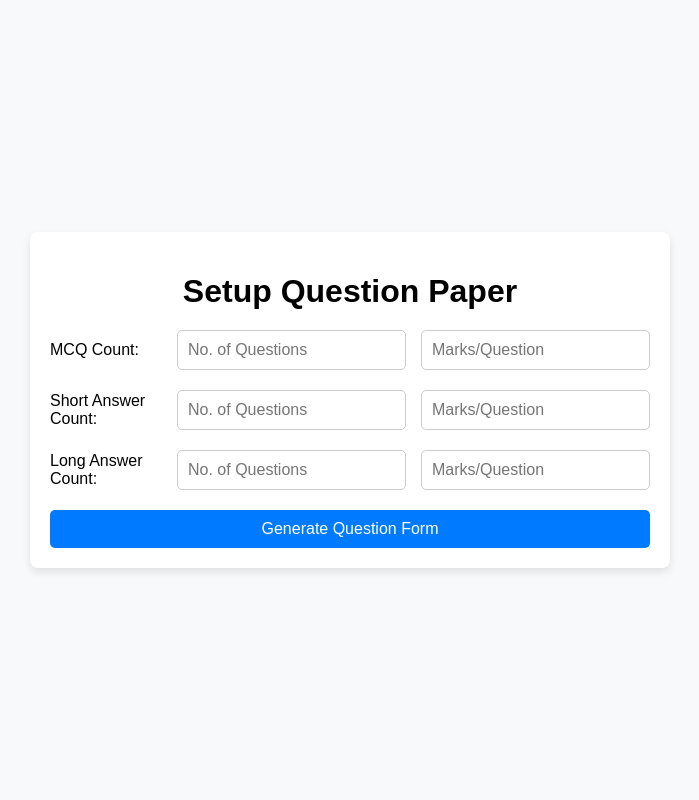
After one commit to PyCoach/online-exam-and-grading-system, a Flask app: template templates/design_question_paper.html in a window 1280 px wide. The commit adds this page. Shown: the whole page, without its empty margins (290-989 px from the left). Run offline with Flask 3, Linux system fonts and the light colour scheme; the template is opened without the code that fills it, so the values that code supplies are empty.

Commit message:
Initial commit

```diff
--- a/app.py
+++ b/app.py
@@ -14,27 +14,62 @@ def register():
 
 @app.route("/perform_registration",methods=['post'])
 def perform_registration():
-    adm_no=request.form.get('adm_no')
+    student_id=request.form.get('student_id')
     password=request.form.get('password')
     email=request.form.get('email')
     db=Database()
-    message=db.insert(adm_no,email,password)
+    message=db.insert(student_id,email,password)
     db.close_connection()
     return message
 
 
 @app.route('/perform_login',methods=['post'])
 def perform_login():
-    user_id=request.form.get('user_id')
-    password=request.form.get('password')
+    id=request.form.get('id').strip()
+    password=request.form.get('password').strip()
     db=Database()
-    response=db.fetch(user_id,password)
+    response,role,name=db.fetch(id,password)
     db.close_connection()
-    if response==True:
-        return render_template('after_login.html')
+    if response:
+        if role=="teacher":
+            return render_template('teacher_interface.html',name=name)
 
+        elif role=="student":
+            return render_template('student_dashboard.html',name=name)
     else:
+        #return error
         return "<p style='color: red; font-size: 50px;'>either user_id or password is incorrect.</p><p style='font-size: 50px;'><br> <a  href='/register'>click here</a> to register again </p>"
+
+@app.route('/process_teacher_action',methods=['post'])
+def process_teacher_action():
+    action = request.form.get('action')
+    if action == 'create_exam':
+        return render_template('design_question_paper.html')
+    if action== 'schedule_exam':
+        return 'schedule exam'
+    elif action == 'view_exams':
+        return "Redirect to view exams page"
+    elif action == 'view_scorecard':
+        return "Redirect to view scorecard page"
+    return "Invalid action"
+
+@app.route('/create_question_paper',methods=['post'])
+def create_question_paper():
+
+    mcq_count = int(request.form.get('mcq_count', 0) or "0")
+    mcq_marks = int(request.form.get('mcq_marks', 0) or "0")
+    short_count = int(request.form.get('short_count', 0) or "0")
+    short_marks = int(request.form.get('short_marks', 0) or "0")
+    long_count = int(request.form.get('long_count', 0) or "0")
+    long_marks = int(request.form.get('long_marks', 0) or "0")
+
+    total_marks = (
+        mcq_count * mcq_marks +
+        short_count * short_marks +
+        long_count * long_marks
+    )
+
+    return render_template('create_question_paper.html', mcq_count=mcq_count, short_count=short_count, long_count=long_count)
 
 
 if __name__ == "__main__":
--- /dev/null
+++ b/templates/design_question_paper.html
@@ -0,0 +1,103 @@
+<!DOCTYPE html>
+<html lang="en">
+<head>
+    <meta charset="UTF-8">
+    <meta name="viewport" content="width=device-width, initial-scale=1.0">
+    <title>Question Paper Setup</title>
+    <style>
+        body {
+            font-family: Arial, sans-serif;
+            margin: 0;
+            padding: 0;
+            background-color: #f8f9fa;
+            display: flex;
+            justify-content: center;
+            align-items: center;
+            height: 100vh;
+        }
+
+        .container {
+            width: 90%;
+            max-width: 600px;
+            background: #ffffff;
+            padding: 20px;
+            border-radius: 8px;
+            box-shadow: 0 4px 8px rgba(0, 0, 0, 0.1);
+        }
+
+        h1 {
+            text-align: center;
+            margin-bottom: 20px;
+        }
+
+        form {
+            display: flex;
+            flex-direction: column;
+            gap: 20px;
+        }
+
+        .question-row {
+            display: flex;
+            align-items: center;
+            gap: 15px;
+        }
+
+        .question-row label {
+            width: 180px; /* Ensures labels align perfectly */
+            text-align: left;
+        }
+
+        .question-row input {
+            flex: 1; /* Ensures inputs take equal space */
+            padding: 10px;
+            font-size: 16px;
+            border: 1px solid #ccc;
+            border-radius: 5px;
+        }
+
+        button {
+            padding: 10px;
+            font-size: 16px;
+            background-color: #007bff;
+            color: white;
+            border: none;
+            border-radius: 5px;
+            cursor: pointer;
+            transition: background-color 0.3s ease;
+        }
+
+        button:hover {
+            background-color: #0056b3;
+        }
+    </style>
+</head>
+<body>
+    <div class="container">
+        <h1>Setup Question Paper</h1>
+        <form action="/create_question_paper" method="POST">
+            <!-- Multiple-Choice Questions -->
+            <div class="question-row">
+                <label for="mcq_count">MCQ Count:</label>
+                <input type="number" id="mcq_count" name="mcq_count" min="0" placeholder="No. of Questions">
+                <input type="number" id="mcq_marks" name="mcq_marks" min="0" placeholder="Marks/Question">
+            </div>
+
+            <!-- Short Answer Questions -->
+            <div class="question-row">
+                <label for="short_count">Short Answer Count:</label>
+                <input type="number" id="short_count" name="short_count" min="0" placeholder="No. of Questions">
+                <input type="number" id="short_marks" name="short_marks" min="0" placeholder="Marks/Question">
+            </div>
+
+            <!-- Long Answer Questions -->
+            <div class="question-row">
+                <label for="long_count">Long Answer Count:</label>
+                <input type="number" id="long_count" name="long_count" min="0" placeholder="No. of Questions">
+                <input type="number" id="long_marks" name="long_marks" min="0" placeholder="Marks/Question">
+            </div>
+
+            <button type="submit">Generate Question Form</button>
+        </form>
+    </div>
+</body>
+</html>
--- a/templates/registration_page.html
+++ b/templates/registration_page.html
@@ -11,12 +11,12 @@
         <h1>St. Lawrence Sr. Sec. School</h1>
 
         <!-- LOGO -->
-        <img src="https://scontent.fdel25-4.fna.fbcdn.net/v/t39.30808-6/229637003_358057545728538_1843618742647452410_n.jpg?_nc_cat=100&ccb=1-7&_nc_sid=6ee11a&_nc_ohc=XS0pkdHmtnsQ7kNvgGtcxdN&_nc_zt=23&_nc_ht=scontent.fdel25-4.fna&_nc_gid=AgyUCdbppj3hBnDBxPycPIA&oh=00_AYApWuhh-gHP73yGMrA0fVe6T1Ej7cijJJ07VIdSTCGd0Q&oe=6738E5C6" alt="stl logo" style="max-width: 6%; margin-top: 2%;">
+        <img src="https://scontent.fdel25-4.fna.fbcdn.net/v/t39.30808-6/229637003_358057545728538_1843618742647452410_n.jpg?_nc_cat=100&ccb=1-7&_nc_sid=6ee11a&_nc_ohc=c-geUHvWby4Q7kNvgFqctDM&_nc_zt=23&_nc_ht=scontent.fdel25-4.fna&_nc_gid=Aw1sFx1qNvRuW-hFR7e84vE&oh=00_AYCc2BMaHzgIzEoSkXUSGv6it0p2zKSF3oxWveaYZZL5_w&oe=674F8786" style="max-width: 6%; margin-top:2%;">
     </div>
 
     <div id="outer">
         <div id="image">
-            <img src="https://scontent.fdel25-3.fna.fbcdn.net/v/t39.30808-6/301769625_602800977920859_6221836329921110566_n.jpg?_nc_cat=102&ccb=1-7&_nc_sid=cc71e4&_nc_ohc=k4Yko_C8jNgQ7kNvgFHWHQH&_nc_zt=23&_nc_ht=scontent.fdel25-3.fna&_nc_gid=AlKqEYHeSX9B01fxMmFQd9y&oh=00_AYAXV72pwc6BKzXipAfz1DzHzVfxGS_WOPeumhigY_YXCw&oe=6738F3D1" alt="stl image">
+            <img src="https://scontent.fdel25-3.fna.fbcdn.net/v/t39.30808-6/301769625_602800977920859_6221836329921110566_n.jpg?_nc_cat=102&ccb=1-7&_nc_sid=cc71e4&_nc_ohc=flV2GXRtlRYQ7kNvgGxsI9Z&_nc_zt=23&_nc_ht=scontent.fdel25-3.fna&_nc_gid=AUi37l0KEQspQaHlpMkSwOR&oh=00_AYCyX3udMZzXG9AaJEV9QwOk_eoqiqnW-H-NFb4s1ewagg&oe=674F9591" alt="school image">
         </div>
 
         <div id="form">
@@ -25,7 +25,7 @@
 
                 <!-- Admission Number Input -->
                 <label for="adm_no">🤵</label>
-                <input placeholder="Enter your admission number" type="text" class="details" name="adm_no" required>
+                <input placeholder="Enter your admission number" type="text" class="details" name="student_id" required>
                 <br>
 
                 <!-- Email Input -->
--- /dev/null
+++ b/templates/student_dashboard.html
@@ -0,0 +1,6 @@
+<h1>Welcome, {{name}}</h1>
+<ul>
+    <li><a href="/give_exam">Give Exam</a></li>
+    <li><a href="/check_results">Check Results</a></li>
+    <li><a href="/submit_homework">Submit Homework</a></li>
+</ul>
```
Also changed, not shown: db.py (+40 -21 lines), templates/create_question_paper.html (added, +114 -0 lines), templates/login_page.html (+7 -4 lines), templates/schedule_exam.html (added, +13 -0 lines), templates/teacher_interface.html (renamed from templates/after_login.html, +23 -7 lines), test.py (+2 -23 lines), templates/ques_manager.py (added).
